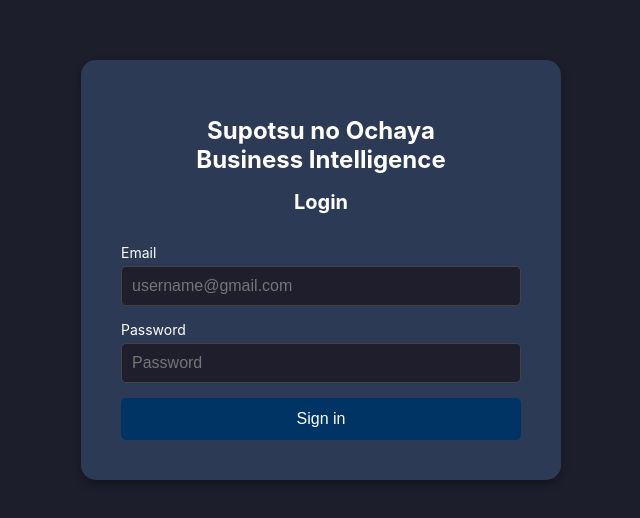
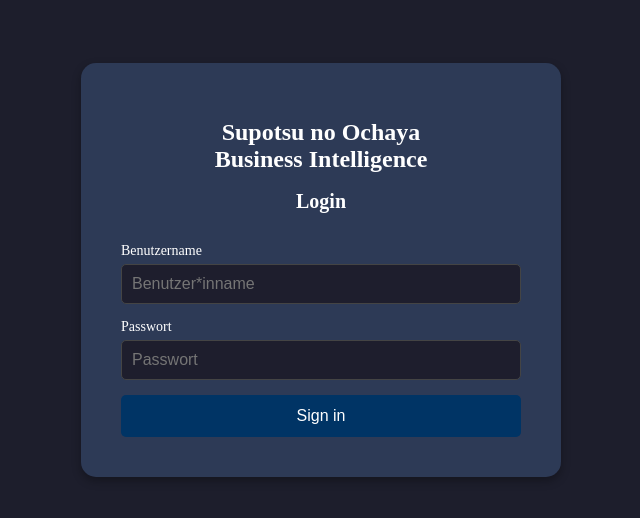
Before and after one commit to supotsu-no-ochaya/business-intelligence, a React (Create React App) app in the folder frontend/frontend/: page /login in a window 1280 px wide. Shown: the part 130-648 px from the top of the page, without its empty margins (529-1169 px from the left). Built offline with nearby package versions, Linux system fonts and the light colour scheme.

Commit message:
Login auf BE Anbindung vorbereitet

```diff
--- a/frontend/frontend/src/App.js
+++ b/frontend/frontend/src/App.js
@@ -1,9 +1,10 @@
 import React, { useState } from 'react';
+import { BrowserRouter, Routes, Route, Navigate } from "react-router-dom";
 import Login from './components_allways/Login';
 import Sidebar from './components/Sidebar';
 import Header from './components_allways/Header';
 import Dashboard from './components/Dashboard';
- //import Verbrauch from './components/Verbrauch';
+// import Verbrauch from './components/Verbrauch';
 // import Zutaten from './components/Zutaten';
 // import Getraenke from './components/Getraenke';
 import Verkaufszahlen from './components/Verkaufszahlen';
@@ -11,11 +12,11 @@ import './App.css'; // Importiere das CSS-Stylesheet
 import Settings from './components/Settings';
 
 function App() {
+  // Zustand für den Login-Status
+  const [loggedIn, setLoggedIn] = useState(false);
+
   // Zustand für die aktuelle Ansicht
   const [currentView, setCurrentView] = useState('dashboard');
-
-  // Zustand für den Login-Status
-  const [loggedIn, setLoggedIn] = useState(false);
 
   // Funktion zum Wechseln der Ansicht
   const navigate = (view) => {
@@ -27,35 +28,16 @@ function App() {
     setLoggedIn(true); // Setzt den Login-Status auf 'true'
   };
 
-  // Komponente basierend auf der aktuellen Ansicht rendern
-  let content;
-  switch (currentView) {
-    case 'dashboard':
-      content = <Dashboard />;
-      break;
-   /* case 'verbrauch':
-      content = <Verbrauch />;
-      break;
-    case 'zutaten':
-      content = <Zutaten />;
-      break;
-    case 'getraenke':
-      content = <Getraenke />;
-      break; */
-    case 'verkaufszahlen':
-      content = <Verkaufszahlen />;
-      break;
-    case 'settings':
-      content = <Settings />;
-      break;
-    default:
-      content = <Dashboard />;
-  }
-
   return (
+    <BrowserRouter>
       <div className="app">
         {!loggedIn ? (
-        <Login onLogin={handleLogin} />
+          <Routes>
+            {/* Route für Login */}
+            <Route path="/login" element={<Login onLogin={handleLogin} />} />
+            {/* Weiterleitung zur Login-Seite */}
+            <Route path="*" element={<Navigate to="/login" />} />
+          </Routes>
         ) : (
           <>
             {/* Sidebar Container */}
@@ -70,11 +52,18 @@ function App() {
               </header>
 
               {/* Der Hauptinhalt, basierend auf der aktuellen Ansicht */}
-            {content}
+              <Routes>
+                <Route path="/dashboard" element={<Dashboard />} />
+                <Route path="/verkaufszahlen" element={<Verkaufszahlen />} />
+                <Route path="/settings" element={<Settings />} />
+                {/* Standardroute */}
+                <Route path="*" element={<Navigate to="/dashboard" />} />
+              </Routes>
             </main>
           </>
         )}
       </div>
+    </BrowserRouter>
   );
 }
 
--- a/frontend/frontend/src/components_allways/Login.jsx
+++ b/frontend/frontend/src/components_allways/Login.jsx
@@ -1,53 +1,110 @@
-import React, { useState } from 'react';
+import React, { useState } from "react";
+import * as Yup from "yup";
+import { useFormik } from "formik";
+import { useDispatch } from "react-redux";
+import axios from "axios";
+import { useNavigate } from "react-router-dom";
 import styles from './Login.module.css';
 
-const Login = ({ onLogin }) => {
-  const [email, setEmail] = useState('');
-  const [password, setPassword] = useState('');
-
-  const handleSubmit = (e) => {
-    e.preventDefault();
-    // Überprüfe die Zugangsdaten (Beispiel)
-    if (email === 'admin@example.com' && password === 'password123') {
-      onLogin();  // Loggt den Benutzer ein
-    } else {
-      alert('Falsche E-Mail oder Passwort!');
+function Login() {
+  const [message, setMessage] = useState("");
+  const [loading, setLoading] = useState(false);
+  const dispatch = useDispatch();
+  const navigate = useNavigate();
+  const handleLogin = async (user_name, password) => {
+    try {
+      setLoading(true);
+      const response = await axios.post('/api/login', { user_name, password });
+      dispatch({ type: "LOGIN_SUCCESS", payload: response.data });
+      setMessage("Login erfolgreich!");
+      navigate.push("/dashboard");
+    } catch (error) {
+      setMessage(error.response?.data?.message || "Login fehlgeschlagen.");
+    } finally {
+      setLoading(false);
     }
   };
+
+  const formik = useFormik({
+    initialValues: {
+      user_name: "",
+      password: "",
+    },
+    onSubmit: (values) => {
+      handleLogin(values.user_name, values.password);
+    },
+    validationSchema: Yup.object({
+      user_name: Yup.string()
+        .trim()
+        .required("Benutzername ist erforderlich"),
+      password: Yup.string()
+        .trim()
+        .required("Passwort ist erforderlich"),
+    }),
+  });
 
   return (
     <div className={styles.container}>
       <div className={styles.card}>
-        <h1 className={styles.title}>Supotsu no Ochaya<br />Business Intelligence</h1>
+        <h1 className={styles.title}>
+          Supotsu no Ochaya
+          <br />
+          Business Intelligence
+        </h1>
         <h2 className={styles.subtitle}>Login</h2>
-        <form className={styles.form} onSubmit={handleSubmit}>
+        <form className={styles.form} onSubmit={formik.handleSubmit}>
           <div className={styles.inputGroup}>
-            <label htmlFor="email">Email</label>
+            <label htmlFor="user_name">Benutzername</label>
             <input
-              type="email"
-              id="email"
-              value={email}
-              onChange={(e) => setEmail(e.target.value)}
-              placeholder="username@gmail.com"
-              required
+              type="text"
+              id="user_name"
+              name="user_name"
+              value={formik.values.user_name}
+              onChange={formik.handleChange}
+              onBlur={formik.handleBlur}
+              placeholder="Benutzer*inname"
+              className={
+                formik.touched.user_name && formik.errors.user_name
+                  ? styles.errorInput
+                  : ""
+              }
             />
+            {formik.touched.user_name && formik.errors.user_name && (
+              <div className={styles.error}>{formik.errors.user_name}</div>
+            )}
           </div>
           <div className={styles.inputGroup}>
-            <label htmlFor="password">Password</label>
+            <label htmlFor="password">Passwort</label>
             <input
               type="password"
               id="password"
-              value={password}
-              onChange={(e) => setPassword(e.target.value)}
-              placeholder="Password"
-              required
+              name="password"
+              value={formik.values.password}
+              onChange={formik.handleChange}
+              onBlur={formik.handleBlur}
+              placeholder="Passwort"
+              className={
+                formik.touched.password && formik.errors.password
+                  ? styles.errorInput
+                  : ""
+              }
             />
+            {formik.touched.password && formik.errors.password && (
+              <div className={styles.error}>{formik.errors.password}</div>
+            )}
           </div>
-          <button type="submit" className={styles.button}>Sign in</button>
+          <button
+            type="submit"
+            className={styles.button}
+            disabled={loading}
+          >
+            {loading ? "Wird geladen..." : "Sign in"}
+          </button>
         </form>
+        {message && <div className={styles.message}>{message}</div>}
       </div>
     </div>
   );
-};
+}
 
 export default Login;
--- a/frontend/frontend/src/index.js
+++ b/frontend/frontend/src/index.js
@@ -1,17 +1,20 @@
 import React from 'react';
-import ReactDOM from 'react-dom/client';
-import './index.css';
+import ReactDOM from 'react-dom';
+import { Provider } from 'react-redux';
+import { configureStore } from '@reduxjs/toolkit';
 import App from './App';
-import reportWebVitals from './reportWebVitals';
 
-const root = ReactDOM.createRoot(document.getElementById('root'));
-root.render(
-  <React.StrictMode>
+// Erstelle den Redux-Store
+const store = configureStore({
+  reducer: {
+    // Deine Reducer hier hinzufügen
+  },
+});
+
+// Render die App mit dem Redux-Provider
+ReactDOM.render(
+  <Provider store={store}>
     <App />
-  </React.StrictMode>
+  </Provider>,
+  document.getElementById('root')
 );
-
-// If you want to start measuring performance in your app, pass a function
-// to log results (for example: reportWebVitals(console.log))
-// or send to an analytics endpoint. Learn more: https://bit.ly/CRA-vitals
-reportWebVitals();
```
Also changed, not shown: frontend/frontend/package.json (+12 -1 lines), 1 other file (tests, documents, lock files or other folders). Lines whose indentation alone changed are shown as unchanged.
